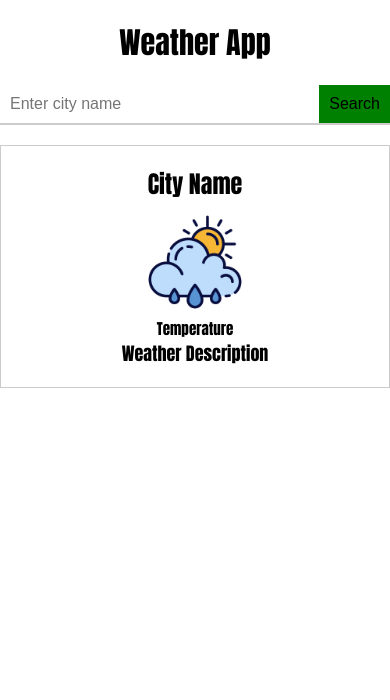
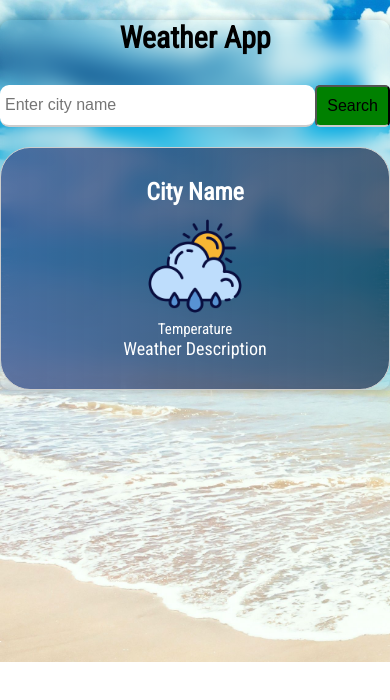
Before and after one commit to Abhishek-Gharat/FRONTEND-MINI-PROJECTS, a plain HTML site: page weather app/index.html in a window 390 px wide. Drawn offline with Linux system fonts and the light colour scheme.

Commit message:
add js and make responsive using css

```diff
--- a/weather app/apps.js
+++ b/weather app/apps.js
@@ -3,6 +3,7 @@ const input = document.querySelector('input');
 const locationEl = document.querySelector('.location');
 const temperatureEl = document.querySelector('.temperature');
 const descriptionEl = document.querySelector('.description');
+
 
 const apiKey = 'fb71a38dd44db0cb0805d8197348a6a7';
 const apiUrl = `https://api.openweathermap.org/data/2.5/weather?appid=${apiKey}&units=metric`;
--- a/weather app/index.html
+++ b/weather app/index.html
@@ -5,6 +5,7 @@
     <meta http-equiv="X-UA-Compatible" content="IE=edge">
     <meta name="viewport" content="width=device-width, initial-scale=1.0">
     <link rel="stylesheet" href="style.css">
+
     <title>Weather App</title>
 </head>
 <body>
@@ -13,14 +14,21 @@
         <form>
           <input type="text" placeholder="Enter city name">
           <button type="submit">Search</button>
+
         </form>
         <div class="weather-card">
+
           <div class="location">City Name</div>
           <div class="icon"><img src="weather.png" alt="Weather Icon"></div>
           <div class="temperature">Temperature</div>
           <div class="description">Weather Description</div>
+
         </div>
       </div>
+
+      <div class="container">
+        <div class="snow"></div>
+        </div>
 </body>
 <script src="./apps.js"></script>
 </html>
--- a/weather app/style.css
+++ b/weather app/style.css
@@ -1,46 +1,70 @@
-body{
-    font-family: Impact, Haettenschweiler, 'Arial Narrow Bold', sans-serif;
+
+  @import url('https://fonts.googleapis.com/css2?family=Roboto+Condensed&display=swap');
+
+  body {
+    font-family: 'Roboto Condensed', sans-serif;
     font-size: 15px;
     padding: 0;
     margin: 0;
-}
+    background-image: url('day.jpg');
+    background-repeat: no-repeat;
+    background-size: cover;
+    transition:  0.5s ease;
+    margin-bottom:17rem;
+  }
+
 .container{
     max-width: 800px;
     margin: 0 auto;
+
+        backdrop-filter: blur(10px);
+        border-radius: 10px;
+        box-shadow: 0 0 10px rgba(0, 0, 0, 0.2);
 }
 
 h1{
-    margin-bottom: 20px;
+    margin-bottom: 30px;
     text-align: center;
 }
 form{
     display: flex;
     margin-bottom: 20px;
+
 }
 
-button[type="submit"]{
+
+
+button[type="submit"] {
     background-color: green;
     padding: 10px;
     font-size: 16px;
-    border: none;
+    border-radius: 5px;
+
     border-bottom: 2px solid #ccc;
+    transition: background-color 0.3s ease, box-shadow 0.3s ease;
 
-}
+  }
+
+  button[type="submit"]:hover {
+    background-image: linear-gradient(to bottom, #00c853, #00796b);
+    box-shadow: 0 2px 5px rgba(0, 0, 0, 0.3);
+  }
+
+  button[type="submit"]:active {
+    background-image: linear-gradient(to bottom, #ffffff, #00c853);
+    box-shadow: none;
+  }
+
 input[type="text"]{
     flex: 1;
-    padding: 10px;
+    padding: 5px;
     font-size: 16px;
     border: none;
     border-bottom: 2px solid #ccc;
+    border-radius: 9px;
 }
 button[type="submit"]:hover{
-    background-color: aqua;
-}
-/* style the weather card */
-.weather-card{
-    border: 1px solid #ccc;
-    padding: 20px;
-    text-align: center;
+    background-color: rgb(0, 255, 255);
 }
 .weather-card .location{
     font-size: 24px;
@@ -59,3 +83,29 @@ button[type="submit"]:hover{
 .weather-card .description{
     font-size: 18px;
 }
+.weather-card{
+    border: 1px solid #ccc;
+    text-align: center;
+    background: linear-gradient(to right, #3a548fc7, #182848b2);
+    color: white;
+    padding: 2em;
+    border-radius: 30px;
+    max-width: 420px;
+    margin: 0 auto;
+}
+
+.weather-card p {
+    margin: 0;
+}
+
+@media screen and (min-width: 480px) {
+    .weather-card {
+        padding: 3em;
+    }
+}
+
+@media screen and (min-width: 768px) {
+    .weather-card {
+        padding: 4em;
+    }
+}
```
Also changed, not shown: weather app/clouds.png (added), weather app/day.jpg (added).
